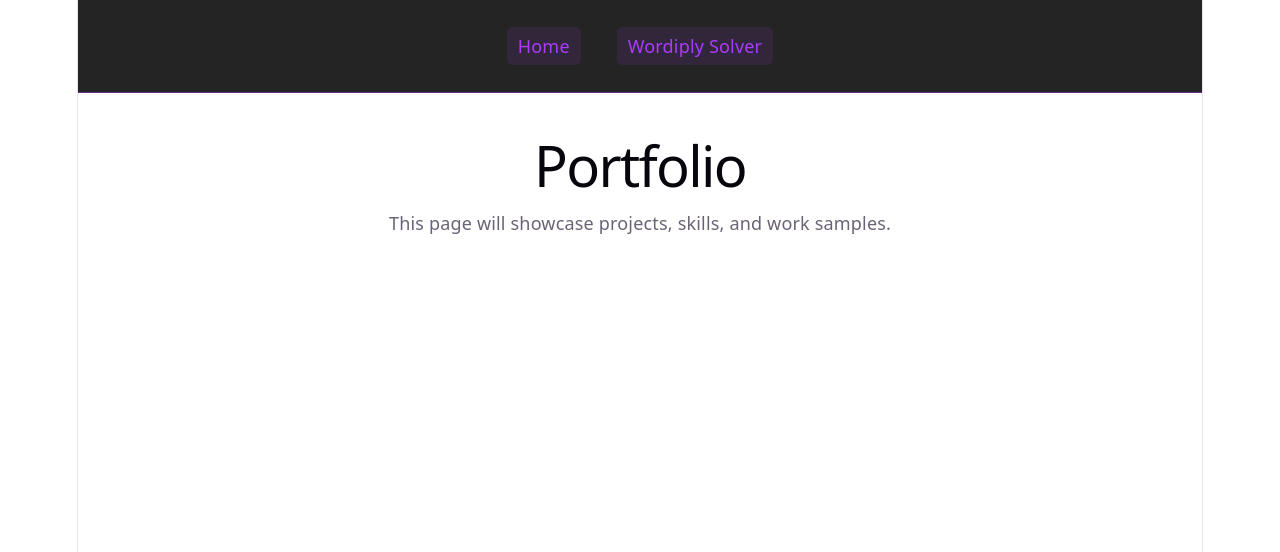
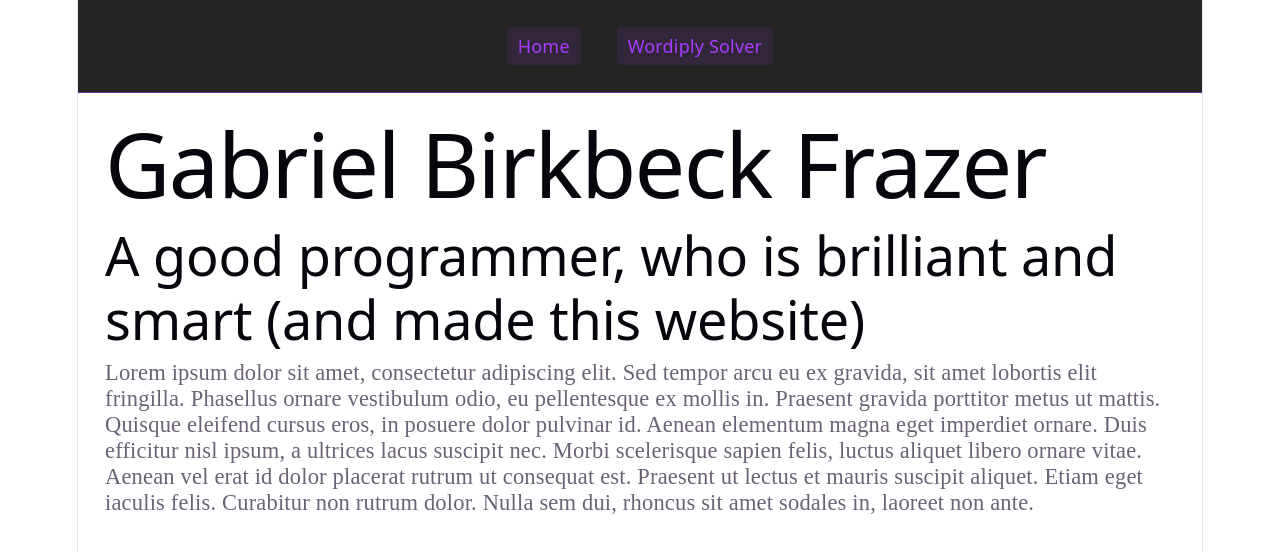
Before and after one commit to g-b-f/g-b-f.github.io, a React (Vite) app: page /#/portfolio in a window 1280 px wide. Shown: the top 552 px of the page. Built offline with nearby package versions, Linux system fonts and the light colour scheme.

Commit message:
add CSS, dummy text

```diff
--- /dev/null
+++ b/src/pages/CSS/Portfolio.css
@@ -0,0 +1,20 @@
+*{
+    text-align: left;
+}
+#intro {
+    /* text-align: left; */
+    line-height: normal;
+}
+#description p{
+    font-size: 1.25rem;
+    font-family:'Times New Roman', Times, serif
+}
+#intro h1 {
+    /* overflow: hidden; */
+    margin-bottom: 0rem;
+    margin-top: -1rem;
+    font-size: 5rem;
+}
+#intro h2 {
+    font-size: 3rem;
+}
--- a/src/pages/Portfolio.tsx
+++ b/src/pages/Portfolio.tsx
@@ -1,10 +1,17 @@
+import './CSS/Portfolio.css';
+import { LoremIpsum } from '../Utils';
+
 export default function Portfolio() {
   return (
-    <section id="center">
-      <div>
-        <h1>Portfolio</h1>
-        <p>This page will showcase projects, skills, and work samples.</p>
+    <section>
+      <div id='intro'>
+        <h1>Gabriel Birkbeck Frazer</h1>
+        <h2>A good programmer, who is brilliant and smart (and made this website)</h2>
       </div>
+
+    <div id='description'>
+        <p>{new LoremIpsum().ipsum_text}</p>
+    </div>
     </section>
   );
 }
```
